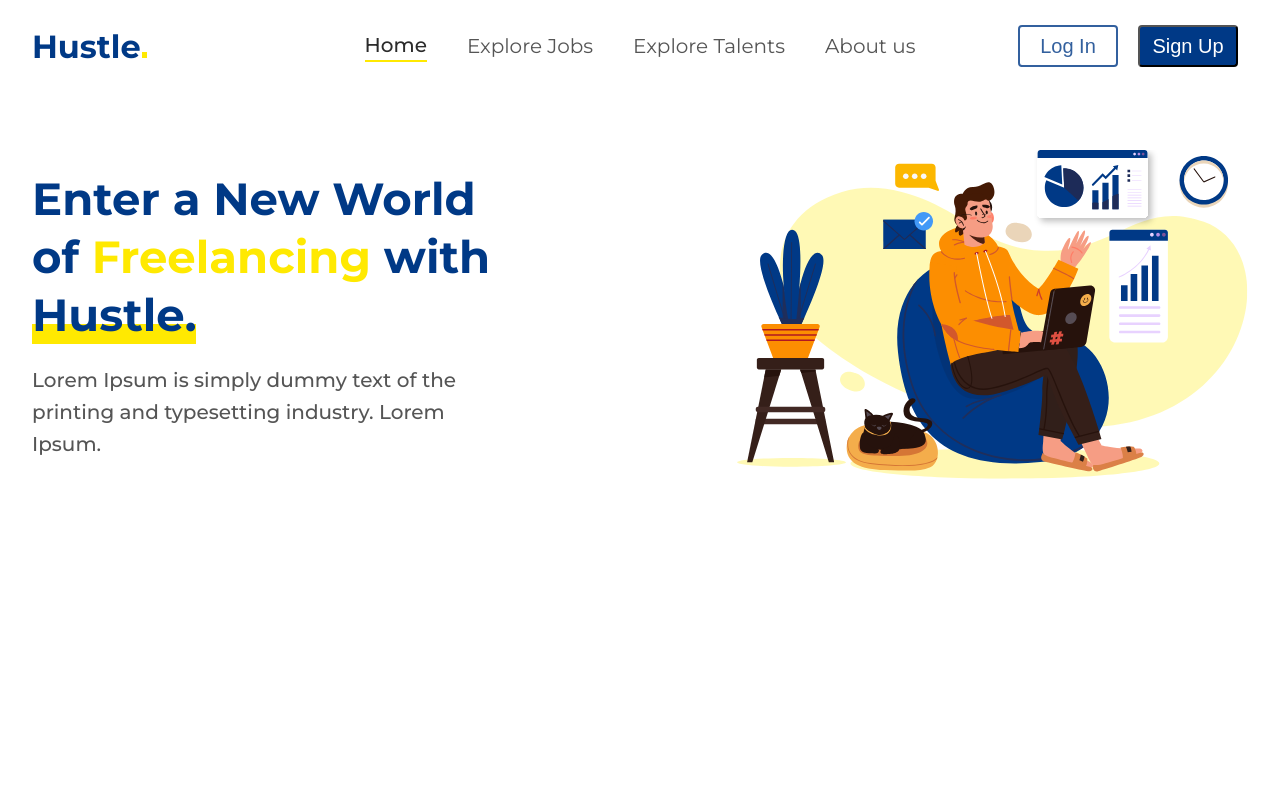
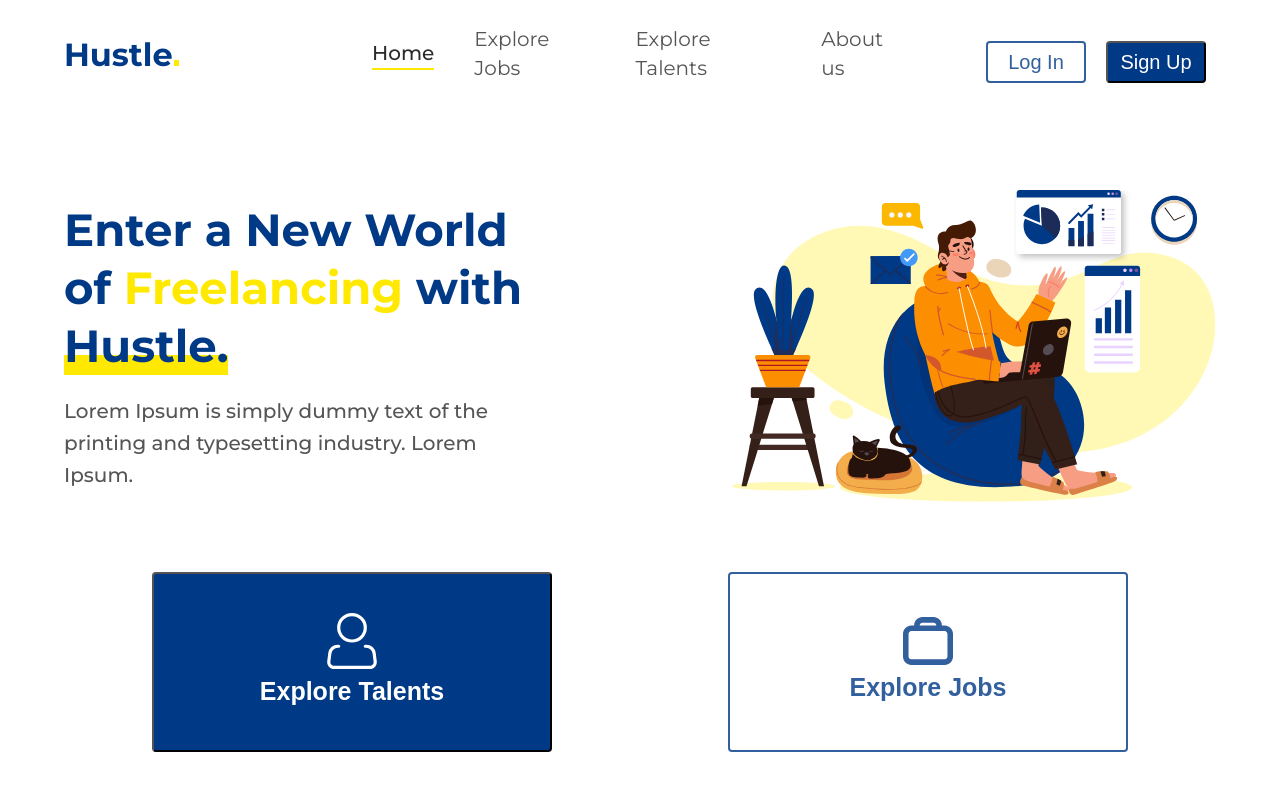
Before and after one commit to ayushagrahari0511/hustle, a React (Create React App) app: page / in a window 1280 px wide. Shown: the top 790 px of the page. Built offline with nearby package versions, Linux system fonts and the light colour scheme.

Commit message:
initial commit

```diff
--- a/src/components/Home/Hero/Hero.js
+++ b/src/components/Home/Hero/Hero.js
@@ -21,6 +21,21 @@ const Hero = () => {
                         <img src="../Frame.svg" alt="" />
                     </div>
                 </div>
+                <div className={styles.hero2}>
+                    <button className={`button_dark ${styles.dark}`}>
+                        <img src="../profile.svg" alt="" />
+                        <h3>
+                            Explore Talents
+                        </h3>
+                    </button>
+                    <button className={`button_light ${styles.light}`}>
+                        <img src="../jobs.svg" alt="" />
+                        <h3>
+                            Explore Jobs
+                        </h3>
+                    </button>
+
+                </div>
             </div>
         </>
     )
--- a/src/components/Home/Hero/Hero.module.css
+++ b/src/components/Home/Hero/Hero.module.css
@@ -1,7 +1,7 @@
 .hero {
     display: flex;
     flex-direction: column;
-    padding-top: 3rem;
+    padding:3rem 0;
     /* align-items: center; */
     /* justify-content: center; */
     width: 100%;
@@ -9,6 +9,7 @@
 
 .hero1 {
     display: flex;
+    margin-top: 7rem;
     align-items: center;
     justify-content: space-between;
 }
@@ -61,19 +62,67 @@
     width: 70%;
 }
 
+.hero2 {
+    width: 100%;
+    display: flex;
+    margin-top: 7rem ;
+    align-items: center;
+    justify-content: space-around;
+    flex-direction: row;
+}
+
+.hero2 > button {
+    cursor: pointer;
+    width: 45rem;
+    height: 20rem;
+}
+
+.hero2 > button > h3 {
+    font-size: 3rem;
+}
+
+.hero2 > button > img {
+    width: 6rem;
+}
+
+.dark > h3 {
+    font-size: 3rem;
+    color: #fff;
+}
 
 
 /*  */
 @media (max-width: 1400px) {
+    .hero1 {
+        margin-top: 4rem;
+    }
 
     .hero1_left {
         width: 40%;
     }
+
     .hero1_left > h2 {
         margin-bottom: 2rem;
     }
 
+    .hero2 > button {
+        cursor: pointer;
+        width: 40rem;
+        height: 18rem;
+    }
 
+    .hero2 > button > h3 {
+        font-size: 2.5rem;
+    }
+
+    .hero2 > button > img {
+        width: 5rem;
+    }
+
+    .dark > h3 {
+        font-size: 2.5rem;
+        color: #fff;
+    }
   }
 
 
--- a/src/index.css
+++ b/src/index.css
@@ -69,13 +69,14 @@ p {
 }
 
 .wrapper {
-  width: 95%;
+  width: 90%;
 }
 
 /* Styling Button -------------
 ---------------------- */
 
 button {
+  cursor: pointer;
   width: 12rem;
   height: 5.2rem;
 }
```
Also changed, not shown: public/jobs.svg (added), public/profile.svg (added).
